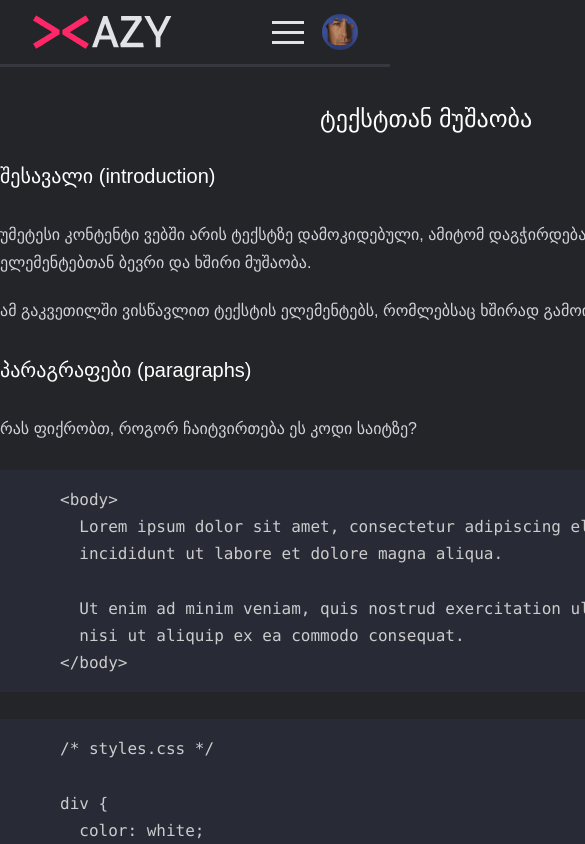
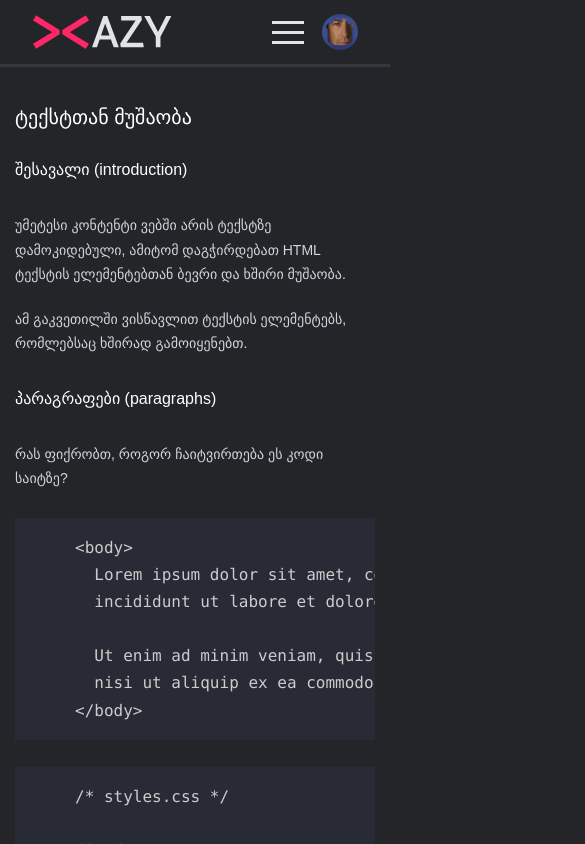
Before and after one commit to XazyProject/xazy, a React (Create React App) app: page / in a window 390 px wide. Shown: the top 844 px of the page, 585 px wide, since content can reach past the window. Built offline with nearby package versions, Linux system fonts and the light colour scheme; a small style sheet from the web is missing.

Commit message:
make lessons responsive

```diff
--- a/src/pages/Lessons/lessons.styled.ts
+++ b/src/pages/Lessons/lessons.styled.ts
@@ -16,6 +16,29 @@ export const LessonDiv = styled.div`
         .content {
             width: 800px;
             margin: 0 auto;
+
+            @media screen and (max-width: 830px) {
+                width: 600px;
+
+                h1 {
+                    font-size: 20px;
+                }
+
+                h2 {
+                    font-size: 16px;
+                }
+                p{
+                font-size: 14px;
+                }
+            }
+
+            @media screen and (max-width: 640px) {
+                width: 360px;
+
+                h1 {
+                    margin-left: 0;
+                }
+            }
         }
 
         .navigation {
@@ -147,6 +170,24 @@ export const LessonDiv = styled.div`
         padding: 16px 16px 16px 60px;
         margin: 27px 0;
         background-color: ${colors.codeBg};
+        overflow:auto;
+        &::-webkit-scrollbar {
+        height: 14px;
+        }
+        /* Track */
+        &::-webkit-scrollbar-track {
+        border: 2px solid ${colors.gray};
+        border-radius: 6px;
+        }
+        /* Handle */
+        &::-webkit-scrollbar-thumb {
+        background: ${colors.gray};
+        border-radius: 4px;
+        }
+        /* Handle on hover */
+        &::-webkit-scrollbar-thumb:hover {
+        background: ${colors.xazyRed};
+        }
 
         code {
             line-height: 1.7;
```
